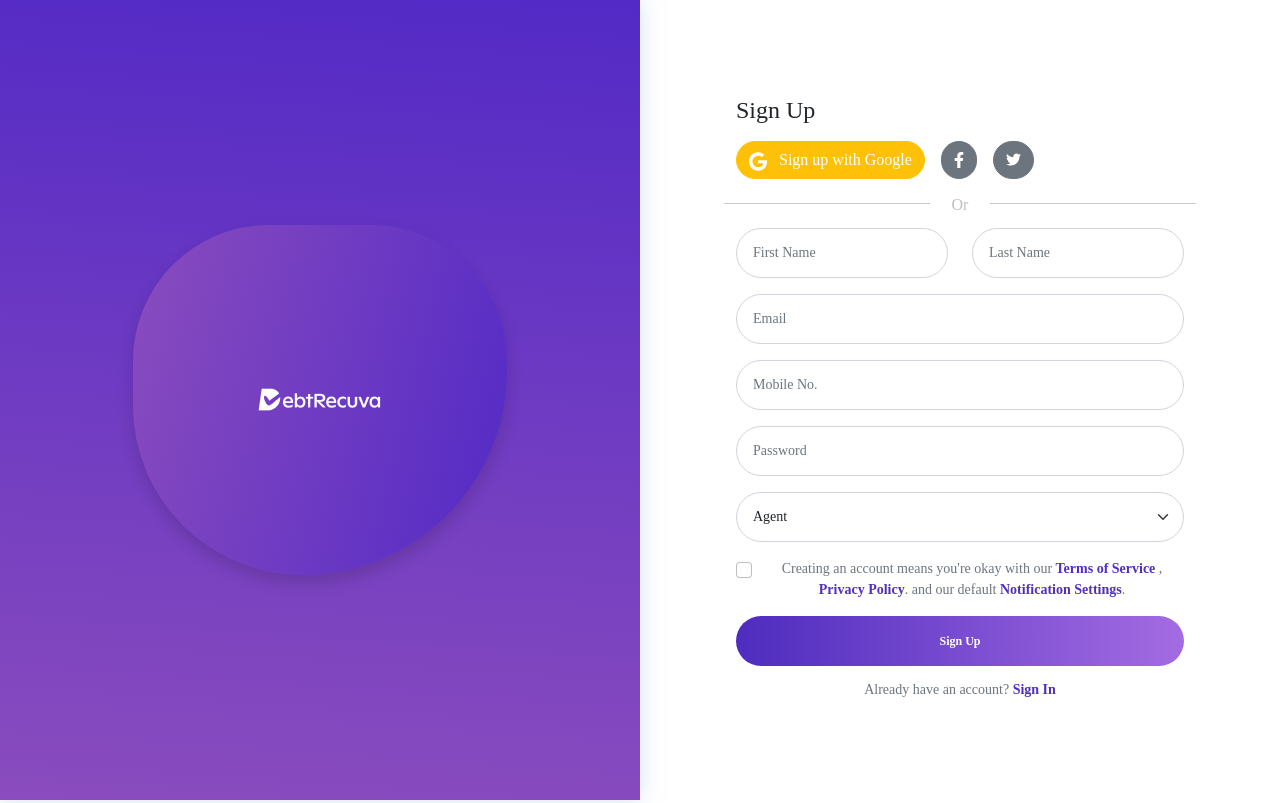
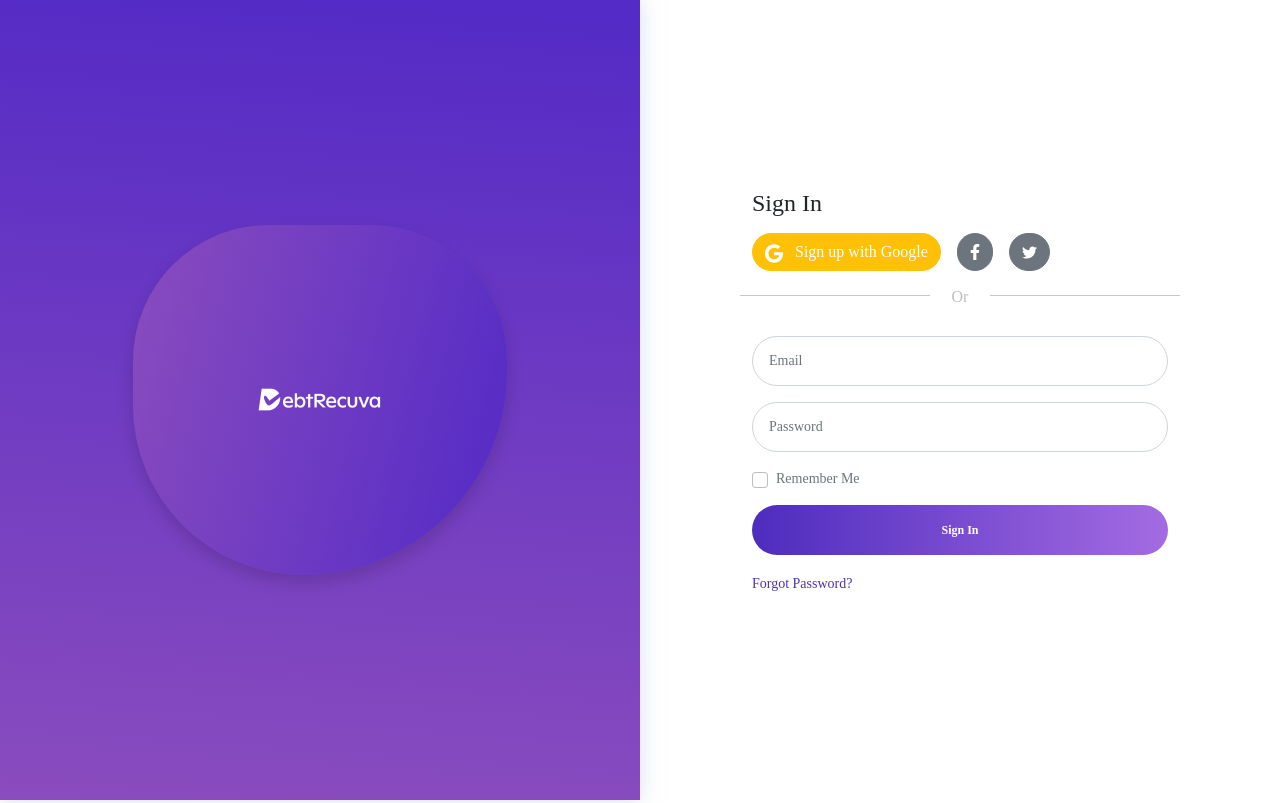
Before and after one commit to Xthedev/DebtRecuva, a plain HTML site: page index.html in a window 1280 px wide. Drawn offline with nearby package versions, Linux system fonts and the light colour scheme; files whose address does not match are found by name.

Commit message:
Update index.html
switched login html

```diff
--- a/index.html
+++ b/index.html
@@ -1,3 +1,5 @@
+
+
 <!DOCTYPE html>
 <html lang="en">
     <head>
@@ -8,12 +10,11 @@
         <!-- Font Awesome CSS File -->
         <link rel="stylesheet" href="https://cdn.jsdelivr.net/npm/@fortawesome/fontawesome-free@6.2.1/css/fontawesome.min.css" integrity="sha384-QYIZto+st3yW+o8+5OHfT6S482Zsvz2WfOzpFSXMF9zqeLcFV0/wlZpMtyFcZALm" crossorigin="anonymous">
         <!-- Bootstrap CSS File -->
-        <link rel="stylesheet" href="./assets/bootstrap-5.0.2-dist/css/bootstrap.css">
+        <link rel="stylesheet" href="/assets/bootstrap-5.0.2-dist/css/bootstrap.css">
         <!-- Debt Recova -->
-        <link rel="stylesheet" href="./assets/css/debt.css">
+        <link rel="stylesheet" href="/assets/css/debt.css">
     </head>
     <body>
-
         <div class="d-flex" id="wrapper">
              <!-- Loo Holder -->
             <div class="box-shadow d-flex justify-content-center align-items-center" id="logo-wrapper">
@@ -30,8 +31,8 @@
             <!-- Page Content -->
             <div class="container-fluid p-5 d-flex justify-content-center align-items-center" id="authentication-content-wrapper">
                 <div class="container d-flex p-5">
-                   <div class="row d-flex justify-content-center">
-                        <h4>Sign Up</h4>
+                   <div class="row p-3 d-flex justify-content-center">
+                        <h4>Sign In</h4>
                         <div class="d-flex mt-2">
                             <a href="#" class="btn btn-warning  align-items-center text-white rounded-pill">
                                 <img style="filter: invert();" class="me-2" src="/assets/img/google.svg" alt="" width="18px">
@@ -45,50 +46,33 @@
                             </a>
                         </div>
                         <hr class="hr my-4">
-                        <div class="row d-flex p-0">
-                            <div class="col-lg-6">
-                                <input style="height:50px;font-size:14px;" id="firstname" class="form-control px-3 rounded-pill" type="text" placeholder="First Name">
-                            </div>
-                            <div class="col-lg-6 mt-lg-0 mt-md-3 mt-sm-3">
-                                <input style="height:50px;font-size:14px;" id="lastname" class="form-control px-3 rounded-pill" type="text" placeholder="Last Name">
+                        <div class="row mt-3 p-0">
+                            <div class="col-lg-12">
+                                <input id="email" style="height:50px;font-size:14px;" class="form-control px-3 rounded-pill" type="email" placeholder="Email" aria-label="default input example">
                             </div>
                         </div>
                         <div class="row mt-3 p-0">
                             <div class="col-lg-12">
-                                <input style="height:50px;font-size:14px;" id="email" class="form-control px-3 rounded-pill" type="email" placeholder="Email">
+                                <input id="password" style="height:50px;font-size:14px;" class="form-control px-3 rounded-pill" type="password" placeholder="Password" aria-label="default input example">
                             </div>
-                        </div>
-                        <div class="row mt-3 p-0">
-                            <div class="col-lg-12">
-                                <input style="height:50px;font-size:14px;" id="mobileno" class="form-control px-3 rounded-pill" type="number" placeholder="Mobile No.">
-                            </div>
-                        </div>
-                        <div class="row mt-3 p-0">
-                            <div class="col-lg-12">
-                                <input style="height:50px;font-size:14px;" id="password" class="form-control px-3 rounded-pill" type="password" placeholder="Password">
-                            </div>
-                        </div>
-                        <div class="row mt-3">
-                            <select style="height:50px;font-size:14px;" id="usertype" class="disabledByMe form-select px-3 rounded-pill" aria-label="Default select example">
-                                <option value="agent">Agent</option>
-                            </select>
                         </div>
                         <div class="d-flex text-center mt-3">
                             <div class="me-2">
-                                <input name="checked" class="form-check-input" type="checkbox" value="" id="flexCheckDefault">
+                                <input class="form-check-input" type="checkbox" value="" id="flexCheckDefault">
                             </div>
                             <div style="font-size: 14px;">
-                                <p class="text-muted">Creating an account means you're okay with our <span class="text-gradient"><b>Terms of Service </b></span>,
-                                    <b><span class="text-gradient">Privacy Policy</span></b>. and our default <b><span class="text-gradient">Notification Settings</span></b>.
-                                </p>
+                                <p class="text-muted">Remember Me</p>
                             </div>
                         </div>
                         <div class="row">
-                            <div id="loader" style="position:absolute; width:0px;" class="mt-1"></div>
-                            <a href="javascript:void(0);" onclick="signUp()" class="btn butt bg-gradient border-0 py-3 rounded-pill fw-bold card-link">Sign Up</a>
+                            <div id="loader" style="position:absolute;width:0px;" class="mt-1"></div>
+                            <a href="javascript:void(0)" onclick="logIn()" class="btn butt bg-gradient border-0 py-3 rounded-pill fw-bold card-link">Sign In</a>
+                        </div>
+                        <div class="mt-3">
+                            <a style="font-size: 14px;" class="text-gradient" href="/pages/forgotpassword.html">Forgot Password?</a>
                         </div>
                         <div class="row text-center mt-3">
-                            <h6 style="font-size: 14px;" class="text-muted">Already have an account? <a href="sign-in.html" class="fw-bold text-gradient">Sign In</a></h6>
+
                         </div>
                    </div>
                 </div>
@@ -104,12 +88,15 @@
         <script src="https://cdn.jsdelivr.net/npm/@popperjs/core@2.9.2/dist/umd/popper.min.js" integrity="sha384-IQsoLXl5PILFhosVNubq5LC7Qb9DXgDA9i+tQ8Zj3iwWAwPtgFTxbJ8NT4GN1R8p" crossorigin="anonymous"></script>
         <!-- Jquery -->
         <script src="/assets/js/jquery.js"></script>
-        <!-- Debt js files -->
+        <!-- Sweet Alert  -->
+        <script src="https://unpkg.com/sweetalert/dist/sweetalert.min.js"></script>
+        <!-- <script src="https://cdn.jsdelivr.net/npm/sweetalert2@11"></script> -->
+
+        <!-- Debt js file -->
         <script src="/assets/js/auth.js"></script>
-        <!-- Sweet alert -->
-        <script src="https://unpkg.com/sweetalert/dist/sweetalert.min.js"></script>
+
         <script>
-            $('#sidebar').load('../assets/components/sidebar.html');
+            $('#sidebar').load('/assets/components/sidebar.html');
         </script>
     </body>
 </html>
```
